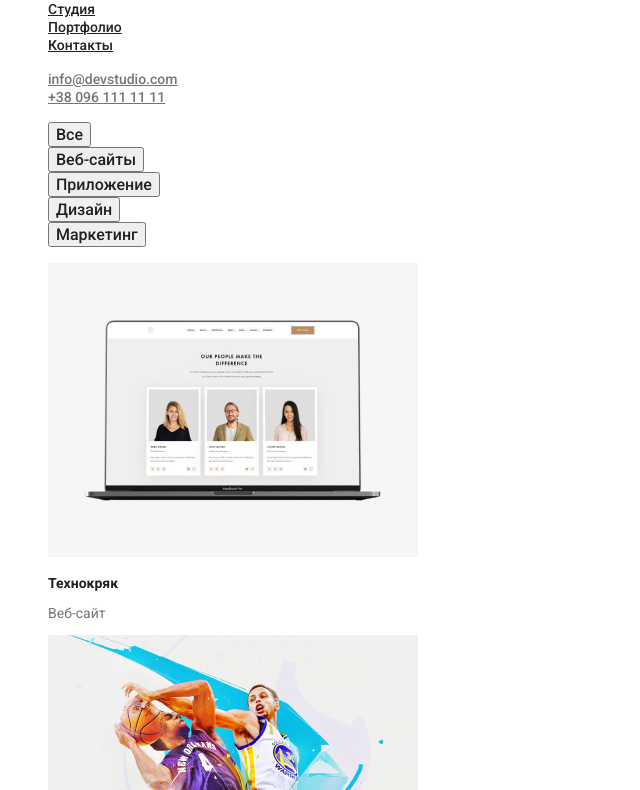
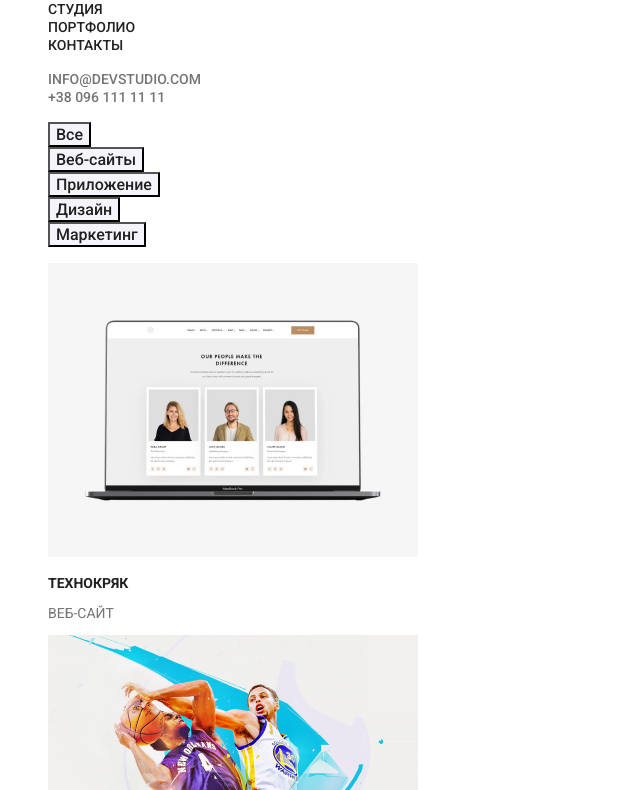
Before and after one commit to Yrii29/goit-markup-hw-02, a plain HTML site: page portfolio.html in a window 1280 px wide. Shown: the part 54-844 px from the top of the page, without its empty margins (0-640 px from the left). Drawn offline with Linux system fonts and the light colour scheme.

Commit message:
робота 2

```diff
--- a/css/stуles.css
+++ b/css/stуles.css
@@ -1,4 +1,5 @@
 body {
+  text-transform: uppercase;
 }
 
 li {
@@ -6,6 +7,7 @@ li {
 }
 
 .web {
+  text-decoration: none;
   color: #212121;
   font-family: Raleway;
   font-style: normal;
@@ -18,6 +20,7 @@ li {
 }
 
 .list {
+  text-decoration: none;
   color: #212121;
   font-family: Roboto;
   font-weight: 500;
@@ -33,6 +36,7 @@ li {
 }
 
 .adres-el {
+  text-decoration: none;
   color: #757575;
   font-family: Roboto;
   font-weight: 500;
@@ -52,6 +56,7 @@ li {
 }
 
 .title {
+  text-transform: uppercase;
   color: #ffffff;
   font-family: Roboto;
   font-weight: 900;
@@ -59,6 +64,7 @@ li {
 }
 
 .button-title {
+  text-transform: uppercase;
   color: #ffffff;
   font-family: Roboto;
   font-weight: 500;
@@ -67,6 +73,7 @@ li {
 }
 
 .function {
+  text-decoration: none;
   color: #212121;
   font-family: Roboto;
   font-weight: 700;
@@ -74,6 +81,7 @@ li {
 }
 
 .function-paragraph {
+  text-decoration: none;
   color: #757575;
   font-family: Roboto;
   font-weight: 400;
@@ -99,6 +107,7 @@ li {
 }
 
 .web-footer {
+  text-decoration: none;
   color: #ffffff;
   font-family: Raleway;
   font-style: normal;
@@ -107,6 +116,7 @@ li {
 }
 
 .adres {
+  text-decoration: none;
   color: #ffffff;
   font-family: Roboto;
   font-style: normal;
@@ -115,6 +125,7 @@ li {
 }
 
 .button {
+  background-color: #f5f4fa;
   color: #212121;
   font-family: Roboto;
   font-style: normal;
@@ -124,8 +135,13 @@ li {
 
 button:hover {
   color: #ffffff;
+  background-color: #2196f3;
 }
 
 button:focus {
   color: #ffffff;
+  background-color: #2196f3;
 }
+
+.button-li {
+}
--- a/portfolio.html
+++ b/portfolio.html
@@ -20,7 +20,7 @@
 
             <ul>
                 <li><a href=""class="list">Студия</a></li>
-                <li><a href=""class="list">Портфолио</a></li>
+                <li><a href="./portfolio.html"class="list">Портфолио</a></li>
                 <li><a href=""class="list">Контакты</a></li>
             </ul>
         </nav>
@@ -36,19 +36,19 @@
         <!--section filters-->
         <section>
             <ul>
-                <li>
+                <li class="button-li">
                     <button class="button">Все</button>
                 </li>
-                <li>
+                <li class="button-li">
                     <button class="button">Веб-сайты</button>
                 </li>
-                <li>
+                <li class="button-li">
                     <button class="button">Приложение</button>
                 </li>
-                <li>
+                <li class="button-li">
                     <button class="button">Дизайн</button>
                 </li>
-                <li>
+                <li class="button-li">
                     <button class="button">Маркетинг</button>
                 </li>
             </ul>
```
Also changed, not shown: index.html (+1 -1 lines).
